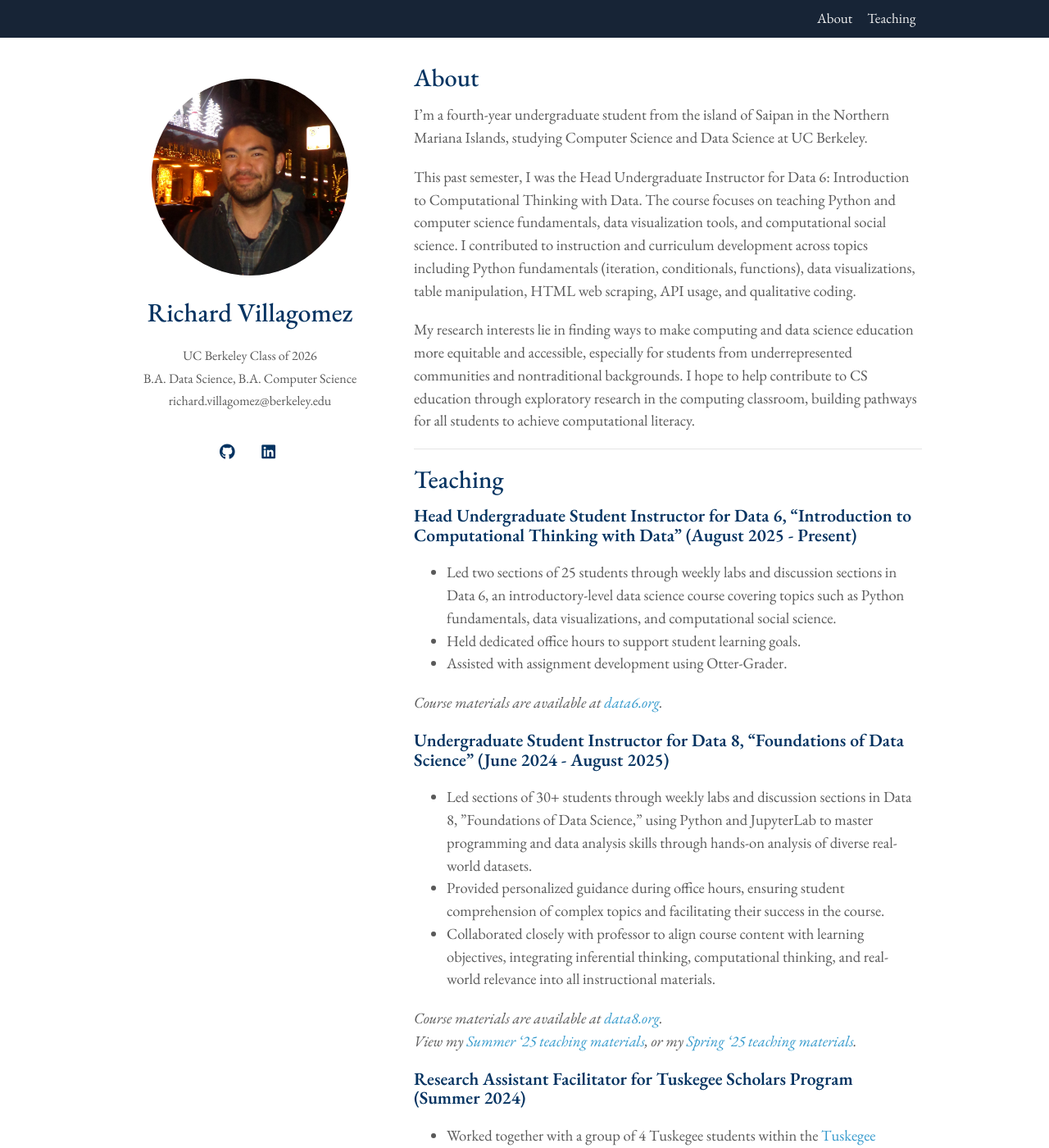
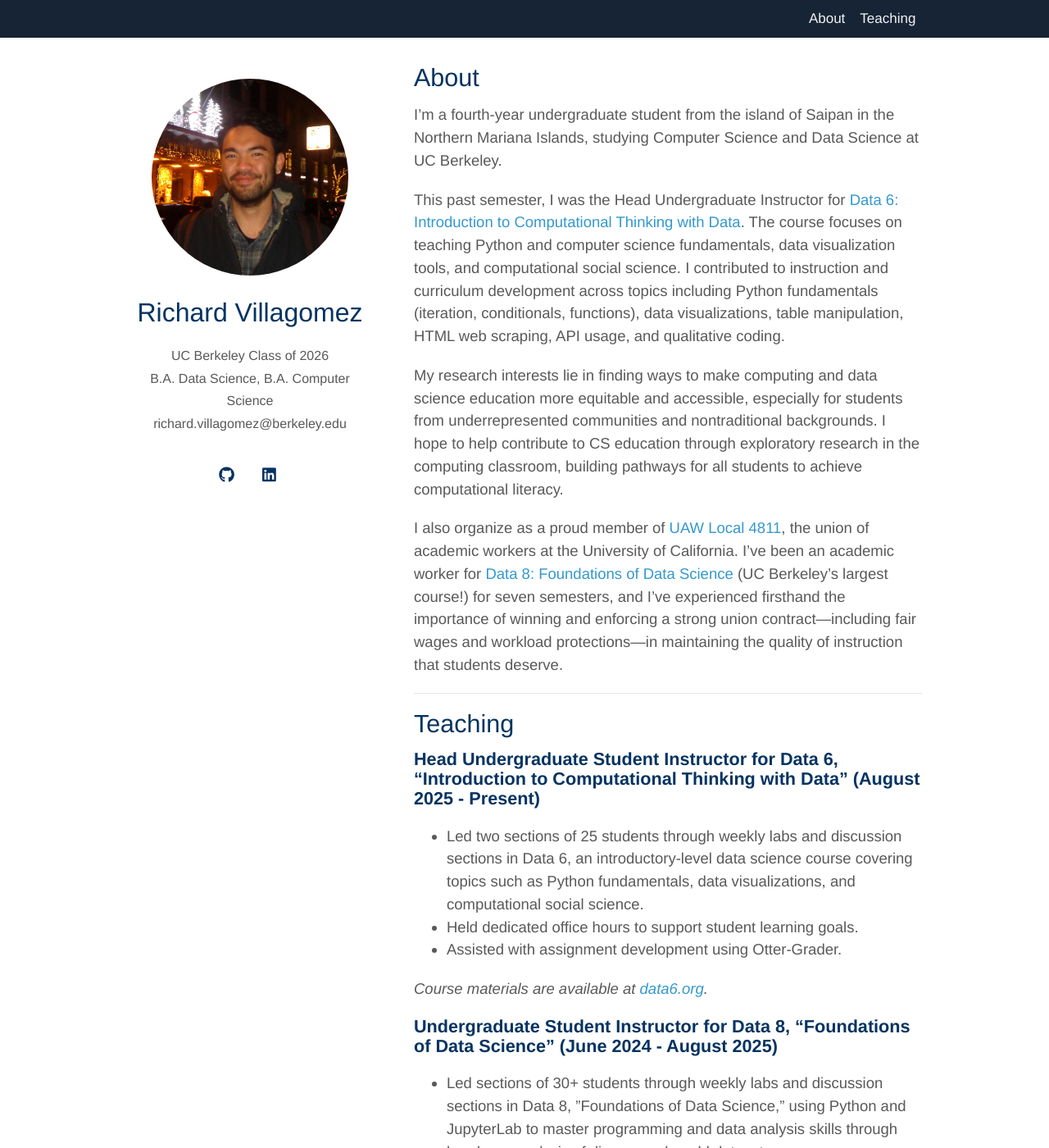
Before and after one commit to richardvillagomez/richardvillagomez.github.io, a Jekyll site: the page built from index.md, in a window 1280 px wide and 1400 px high. Shown: the whole window at 82% size. Built offline with Jekyll 4.4.1, drawn with Linux system fonts in a browser that asks for light colours; nearby versions of some CDN libraries; a style sheet for code colours, icons or effects is not loaded; our own code applies the rules of GitHub Pages for plain Markdown files.

Commit message:
misc updates lol

```diff
--- a/_includes/teaching.md
+++ b/_includes/teaching.md
@@ -34,11 +34,11 @@ _Course materials are available [here](https://data6.org/su24-tuskegee/bootcamp/
 - Provide academic support to students enrolled in the [Data Scholars](https://cdss.berkeley.edu/data-science/student-opportunities/data-scholars) program for historically underrepresented students in Data 8, "Foundations of Data Science," through a weekly Foundations workshop, dedicated office hours, and exam prep sections.
 - Consuted with lead instructors to practice effective pedagogy and refine course materials on a weekly basis.
 
-_Course materials are available [here](http://www.data8.org/sp23/)._ <br>
+_Course materials are available [here](http://www.data8.org/sp24/)._ <br>
 
 ### Academic Intern for Data 8, "Foundations of Data Science" (Fall 2023)
 
 - Provided weekly assistance to 45 students enrolled in [Data Scholars](https://cdss.berkeley.edu/data-science/student-opportunities/data-scholars) program for underrepresented and nontraditional students every week in lab with questions about discussion worksheets, Jupyter Notebook assignments in Python, projects, and other course materials in Data 8.
 - Met with a shadow Undergraduate Student Instructor (uGSI) throughout the semester to practice and reflect on personal pedagogy skills and professional development.
 
-_Course materials are available [here](http://www.data8.org/fa23/)._
+_Course materials are available [here](http://www.data8.org/fa23/)._ <br>
--- a/assets/css/font.css
+++ b/assets/css/font.css
@@ -5,7 +5,7 @@
 body {
   background-color: #fff;
   padding:0px;
-  font: 18.5px/1.5  "EB Garamond", serif;
+  font: 18.5px/1.5  "Helvetica Neue", sans-serif;
   color:#595959;
   font-weight:400;
   margin:0
--- a/index.md
+++ b/index.md
@@ -6,9 +6,11 @@ layout: homepage
 
 I’m a fourth-year undergraduate student from the island of Saipan in the Northern Mariana Islands, studying Computer Science and Data Science at UC Berkeley.
 
-This past semester, I was the Head Undergraduate Instructor for Data 6: Introduction to Computational Thinking with Data. The course focuses on teaching Python and computer science fundamentals, data visualization tools, and computational social science. I contributed to instruction and curriculum development across topics including Python fundamentals (iteration, conditionals, functions), data visualizations, table manipulation, HTML web scraping, API usage, and qualitative coding.
+This past semester, I was the Head Undergraduate Instructor for [Data 6: Introduction to Computational Thinking with Data](https://data6.org/fa25/). The course focuses on teaching Python and computer science fundamentals, data visualization tools, and computational social science. I contributed to instruction and curriculum development across topics including Python fundamentals (iteration, conditionals, functions), data visualizations, table manipulation, HTML web scraping, API usage, and qualitative coding.
 
 My research interests lie in finding ways to make computing and data science education more equitable and accessible, especially for students from underrepresented communities and nontraditional backgrounds. I hope to help contribute to CS education through exploratory research in the computing classroom, building pathways for all students to achieve computational literacy.
+
+I also organize as a proud member of [UAW Local 4811](https://www.uaw4811.org/), the union of academic workers at the University of California. I’ve been an academic worker for [Data 8: Foundations of Data Science](https://www.data8.org/) (UC Berkeley's largest course!) for seven semesters, and I've experienced firsthand the importance of winning and enforcing a strong union contract—including fair wages and workload protections—in maintaining the quality of instruction that students deserve.
 
 ---
 {% include_relative _includes/teaching.md %}
```
